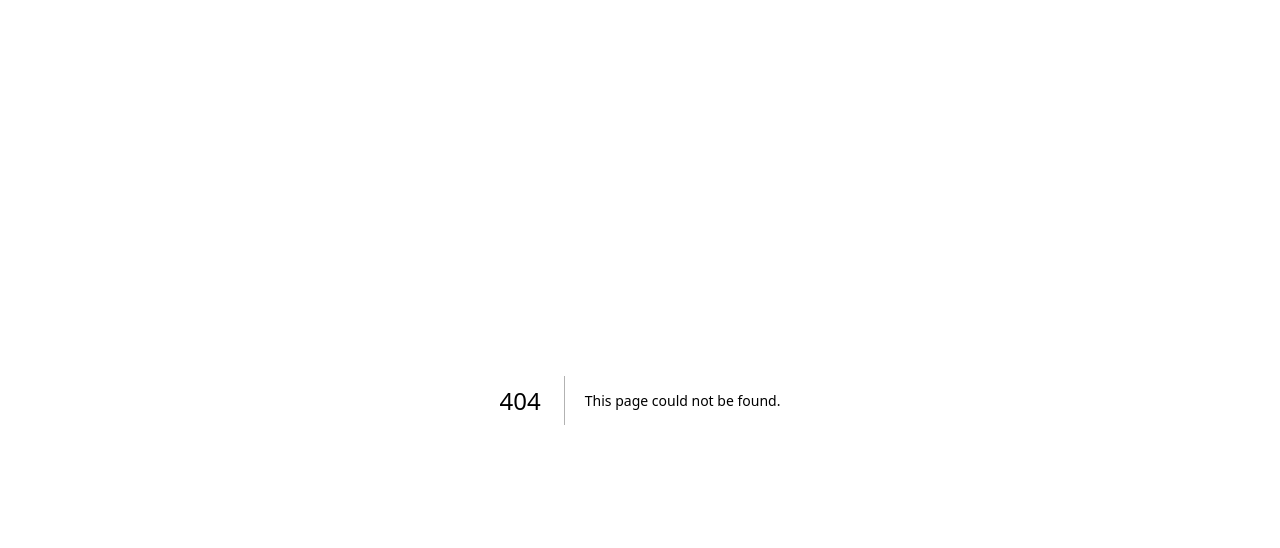
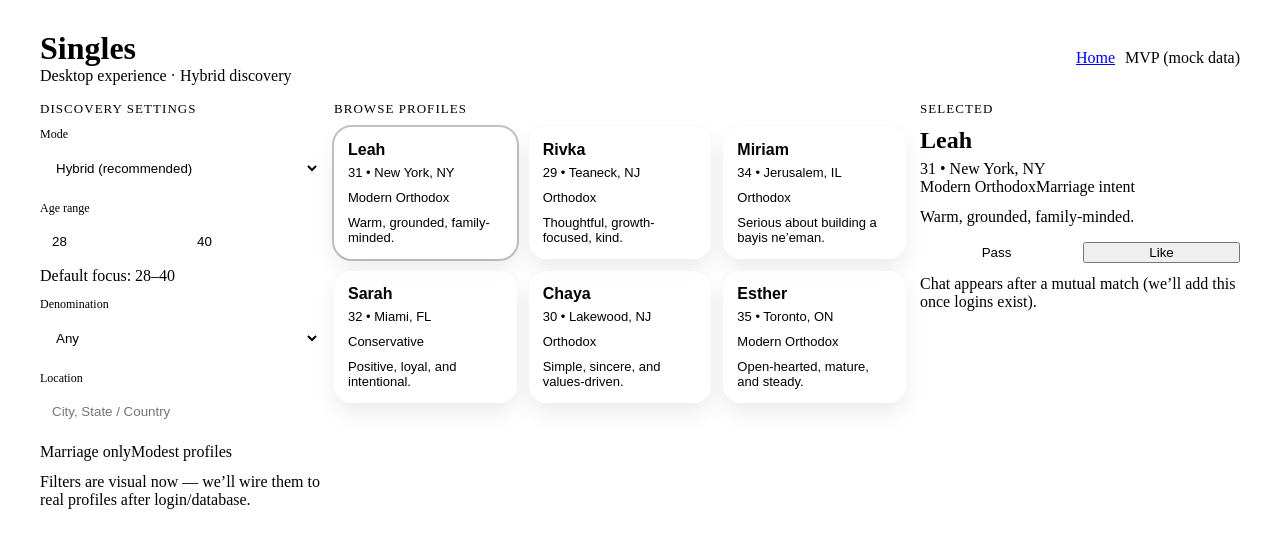
Before and after one commit to yoshiyb1-cmd/shidduchlink1, a Next.js app: page /single/desktop in a window 1280 px wide. Before the commit this address had no page. Shown: the top 548 px of the page. Built offline with nearby package versions, Linux system fonts and the light colour scheme.

Commit message:
Create page.tsx

```diff
--- /dev/null
+++ b/app/single/desktop/page.tsx
@@ -0,0 +1,155 @@
+"use client";
+import Link from "next/link";
+import { useMemo, useState } from "react";
+
+type Profile = {
+  name: string;
+  age: number;
+  location: string;
+  denomination: string;
+  headline: string;
+};
+
+const seed: Profile[] = [
+  { name: "Leah", age: 31, location: "New York, NY", denomination: "Modern Orthodox", headline: "Warm, grounded, family-minded." },
+  { name: "Rivka", age: 29, location: "Teaneck, NJ", denomination: "Orthodox", headline: "Thoughtful, growth-focused, kind." },
+  { name: "Miriam", age: 34, location: "Jerusalem, IL", denomination: "Orthodox", headline: "Serious about building a bayis ne’eman." },
+  { name: "Sarah", age: 32, location: "Miami, FL", denomination: "Conservative", headline: "Positive, loyal, and intentional." },
+  { name: "Chaya", age: 30, location: "Lakewood, NJ", denomination: "Orthodox", headline: "Simple, sincere, and values-driven." },
+  { name: "Esther", age: 35, location: "Toronto, ON", denomination: "Modern Orthodox", headline: "Open-hearted, mature, and steady." },
+];
+
+export default function SingleDesktop() {
+  const profiles = useMemo(() => seed, []);
+  const [active, setActive] = useState(0);
+
+  // Mock filters (visual only)
+  const [mode, setMode] = useState<"hybrid" | "swipe" | "search">("hybrid");
+  const [ageMin, setAgeMin] = useState(28);
+  const [ageMax, setAgeMax] = useState(40);
+  const [denom, setDenom] = useState("Any");
+  const [location, setLocation] = useState("");
+
+  const current = profiles[active % profiles.length];
+
+  return (
+    <main className="desktopShell">
+      <header className="topbar">
+        <div className="brand">
+          <div className="logo" />
+          <div>
+            <h1 style={{ margin: 0 }}>Singles</h1>
+            <div className="small">Desktop experience · Hybrid discovery</div>
+          </div>
+        </div>
+        <div className="navRow">
+          <Link className="badge" href="/">Home</Link>
+          <span className="badge">MVP (mock data)</span>
+        </div>
+      </header>
+
+      <div className="layout3">
+        {/* Left: Filters */}
+        <aside className="card">
+          <div className="panelTitle">Discovery settings</div>
+
+          <div className="field">
+            <div className="label">Mode</div>
+            <select className="select" value={mode} onChange={(e) => setMode(e.target.value as any)}>
+              <option value="hybrid">Hybrid (recommended)</option>
+              <option value="swipe">Swipe only</option>
+              <option value="search">Search only</option>
+            </select>
+          </div>
+
+          <div className="field">
+            <div className="label">Age range</div>
+            <div style={{ display: "grid", gridTemplateColumns: "1fr 1fr", gap: 10 }}>
+              <input className="input" type="number" value={ageMin} onChange={(e) => setAgeMin(Number(e.target.value))} />
+              <input className="input" type="number" value={ageMax} onChange={(e) => setAgeMax(Number(e.target.value))} />
+            </div>
+            <div className="small">Default focus: 28–40</div>
+          </div>
+
+          <div className="field">
+            <div className="label">Denomination</div>
+            <select className="select" value={denom} onChange={(e) => setDenom(e.target.value)}>
+              <option>Any</option>
+              <option>Orthodox</option>
+              <option>Modern Orthodox</option>
+              <option>Conservative</option>
+              <option>Reform</option>
+              <option>Other</option>
+            </select>
+          </div>
+
+          <div className="field">
+            <div className="label">Location</div>
+            <input className="input" value={location} onChange={(e) => setLocation(e.target.value)} placeholder="City, State / Country" />
+          </div>
+
+          <div className="pillRow">
+            <span className="pill">Marriage only</span>
+            <span className="pill">Modest profiles</span>
+          </div>
+
+          <div className="footer" style={{ marginTop: 12 }}>
+            Filters are visual now — we’ll wire them to real profiles after login/database.
+          </div>
+        </aside>
+
+        {/* Center: Profiles */}
+        <section className="card">
+          <div className="panelTitle">Browse profiles</div>
+
+          <div className="gridCards">
+            {profiles.map((p, idx) => (
+              <button
+                key={p.name}
+                className="profileMini"
+                onClick={() => setActive(idx)}
+                style={{
+                  textAlign: "left",
+                  outline: idx === active ? "2px solid rgba(21,18,13,.25)" : "none",
+                }}
+              >
+                <h3>{p.name}</h3>
+                <p>{p.age} • {p.location}</p>
+                <p style={{ marginTop: 10 }}>{p.denomination}</p>
+                <p style={{ marginTop: 10 }}>{p.headline}</p>
+              </button>
+            ))}
+          </div>
+        </section>
+
+        {/* Right: Selected + actions */}
+        <aside className="card">
+          <div className="panelTitle">Selected</div>
+
+          <h2 style={{ margin: "4px 0 0" }}>{current.name}</h2>
+          <div className="small" style={{ marginTop: 6 }}>
+            {current.age} • {current.location}
+          </div>
+
+          <div className="pillRow">
+            <span className="pill">{current.denomination}</span>
+            <span className="pill">Marriage intent</span>
+          </div>
+
+          <p className="subtitle" style={{ marginTop: 12 }}>
+            {current.headline}
+          </p>
+
+          <div className="rowButtons">
+            <button className="btn btnGhost">Pass</button>
+            <button className="btn btnPrimary">Like</button>
+          </div>
+
+          <div className="footer" style={{ marginTop: 12 }}>
+            Chat appears after a mutual match (we’ll add this once logins exist).
+          </div>
+        </aside>
+      </div>
+    </main>
+  );
+}
```
